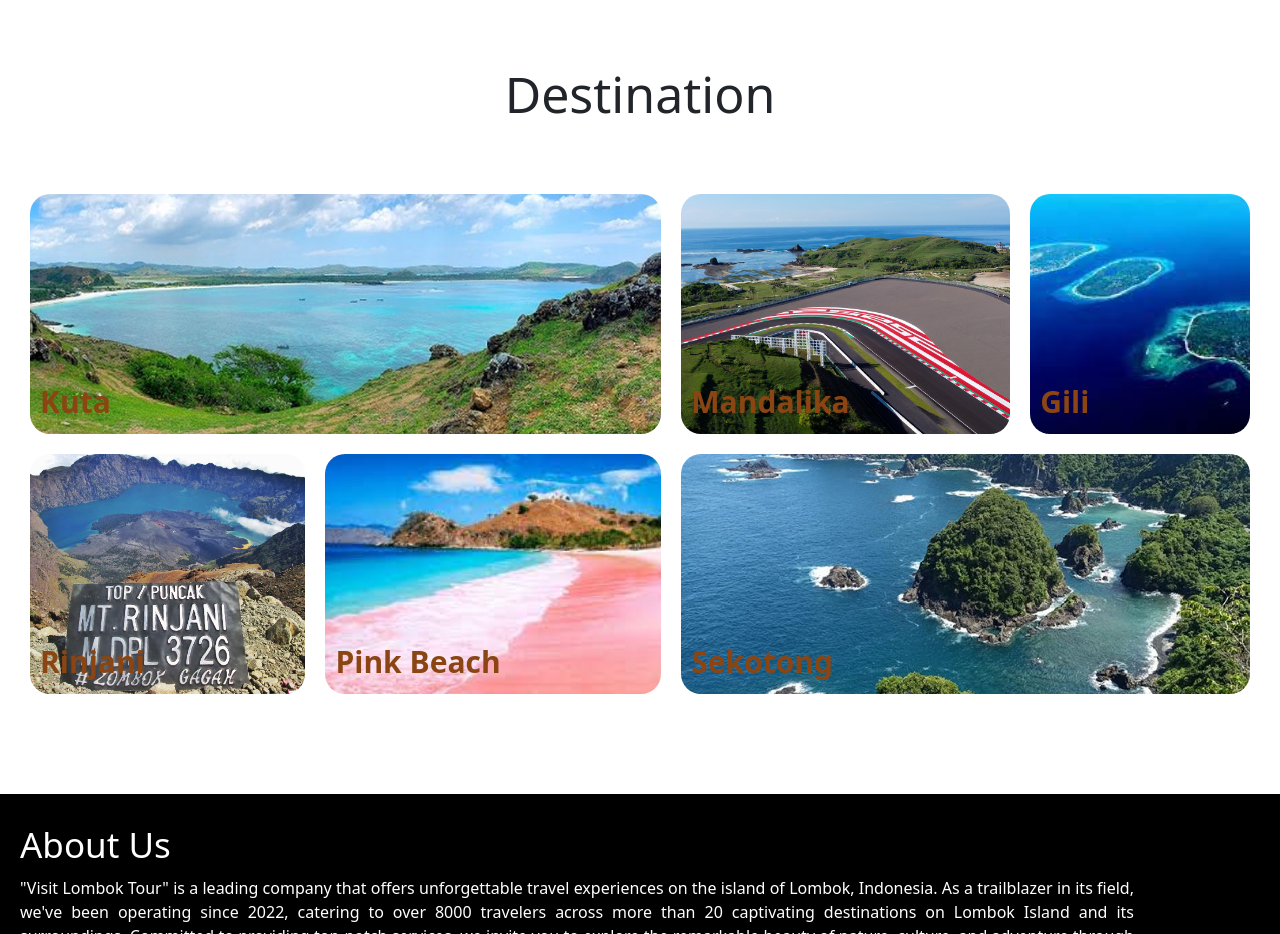
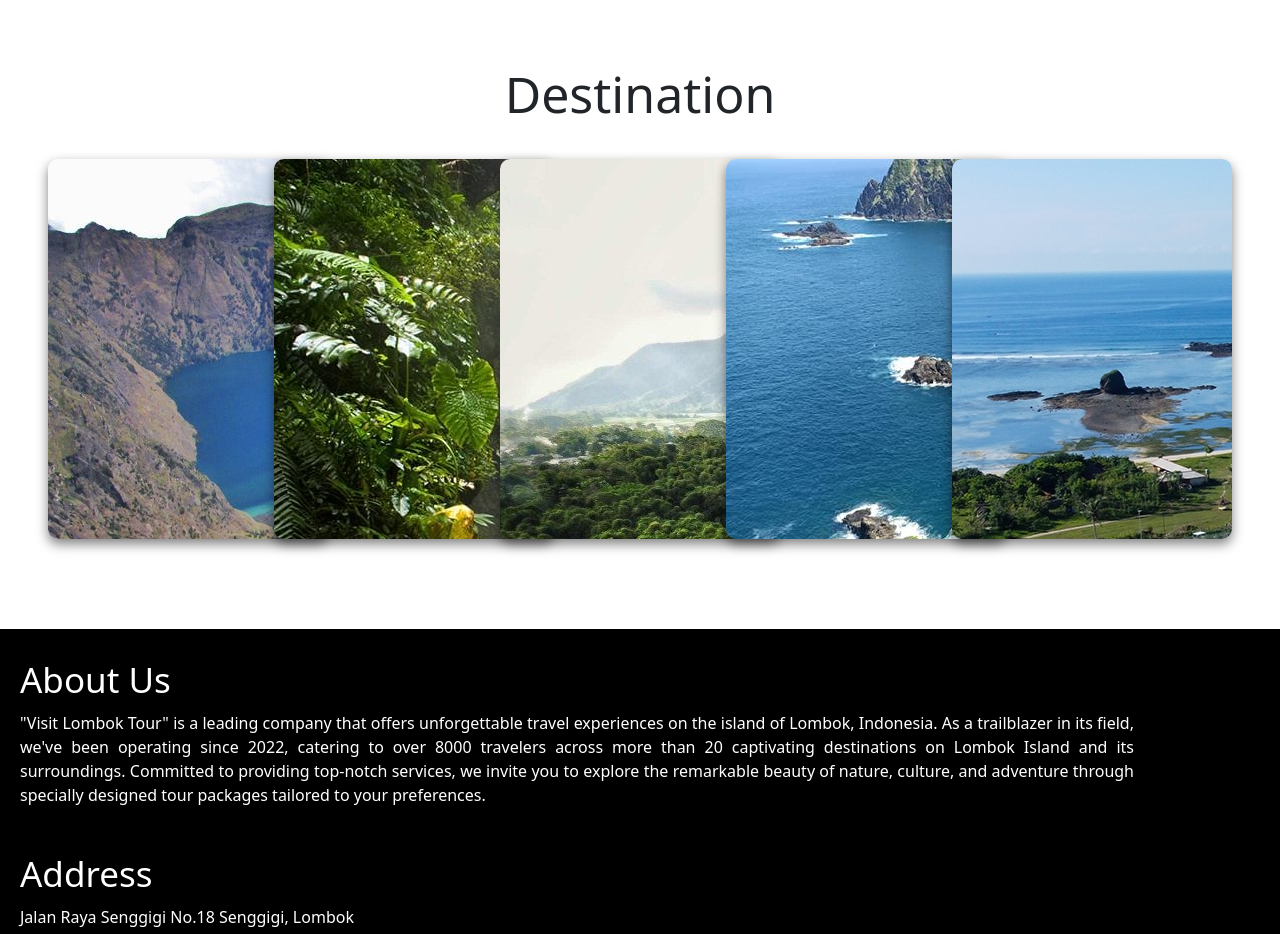
Before and after one commit to Aryanipuspitasari/presentation-heaven, a plain HTML site: page index.html in a window 1280 px wide. Shown: the part 1700-2634 px from the top of the page. Drawn offline with nearby package versions, Linux system fonts and the light colour scheme.

Commit message:
add animation in destination section

```diff
--- a/form.css
+++ b/form.css
@@ -11,7 +11,7 @@
   --main-text-color: black;
   --secondary-text-color: white;
   --third-text-color: #8b4513;
-  --fourth-text-color: midnightblue;
+  --fourth-text-color: #191970;
   --main-background-color: #11baee;
   --secondary-background-color: black;
   /* SOCIALMEDIA COLOR */
--- a/index.html
+++ b/index.html
@@ -158,43 +158,40 @@
       <section id="destination" class="destination">
         <h2>Destination</h2>
 
-        <div class="grid-container destination-cards">
-          <div class="grid-item dest-list">
-            <a href="#" target="_blank">Kuta</a>
+        <span class="bg-destination">
+          <div class="gallery">
+
+            <article class="card-gallery">
+              <figure>
+                <img src="./images/rinjani.jpg" alt="Mountain Rinjani" title="Mountain Rinjani">
+              </figure>
+            </article>
+
+            <article class="card-gallery">
+              <figure>
+                <img src="./images/senaru.jpg" alt="Senaru Waterfall" title="Senaru Waterfal">
+              </figure>
+            </article>
+
+            <article class="card-gallery">
+              <figure>
+                <img src="./images/sembalun.jpg" alt="Sembalun Village" title="Sembalun Village">
+              </figure>
+            </article>
+
+            <article class="card-gallery">
+              <figure>
+                <img src="./images/sekotong.jpg" alt="Sekotong Landscapes" title="Sekotong Landscapes">
+              </figure>
+            </article>
+
+            <article class="card-gallery">
+              <figure>
+                <img src="./images/mandalika.jpg" alt="Mandalika Circuit" title="Mandalika Circuit">
+              </figure>
+            </article>
           </div>
-
-          <div class="grid-item dest-list">
-            <a href="#" target="_blank">Mandalika</a>
-          </div>
-
-          <div class="grid-item dest-list">
-            <a href="#" target="_blank">Gili</a>
-          </div>
-
-          <div class="grid-item dest-list">
-            <a href="#" target="_blank">Rinjani</a>
-          </div>
-
-          <div class="grid-item dest-list">
-            <a href="#" target="_blank">Pink Beach</a>
-          </div>
-
-          <div class="grid-item dest-list">
-            <a href="#" target="_blank">Sekotong</a>
-          </div>
-
-          <!-- <div class="grid-item dest-list">
-            <a href="#" target="_blank">Senaru Waterfall</a>
-          </div>
-
-          <div class="grid-item dest-list">
-            <a href="#" target="_blank">Traditional Sasak Sade Village</a>
-          </div>
-
-          <div class="grid-item dest-list">
-            <a href="#" target="_blank">Sembalun</a>
-          </div> -->
-        </div>
+        </span>
       </section>
     </main>
 
--- a/style.css
+++ b/style.css
@@ -143,25 +143,6 @@ main {
   padding: 10px;
 }
 
-.destination .destination-cards {
-  padding: 20px;
-  margin-top: 50px;
-  display: grid;
-  gap: 20px;
-}
-
-.destination .dest-list {
-  transition: transform 0.3s ease;
-  cursor: pointer;
-}
-
-.destination .dest-list:hover {
-  transform: scale(0.9);
-  box-shadow: rgba(50, 50, 93, 0.25) 0px 50px 100px -20px,
-    rgba(0, 0, 0, 0.3) 0px 30px 60px -30px,
-    rgba(10, 37, 64, 0.35) 0px -2px 6px 0px inset;
-}
-
 .destination h2 {
   font-size: 50px;
   text-align: center;
@@ -169,63 +150,49 @@ main {
 
 }
 
-.destination a {
-  text-decoration: none;
+.bg-destination {
+  padding: 10px;
+  display: grid;
+  place-items: center;
+  height: auto;
+  margin-top: 10%;
 }
 
-.destination .dest-list {
-  width: 100%;
-  height: 30vh;
-  background-repeat: no-repeat;
-  background-size: cover;
-  background-position: 50% 50%;
+.gallery {
   display: flex;
-  justify-content: start;
-  align-items: end;
-  border-radius: 20px;
+  flex-direction: column;
 }
 
-.dest-list:nth-child(1) {
-  background-image: url(./images/kuta.jpg);
+.card-gallery {
+  position: relative;
+  left: 0;
+  width: 260px;
+  height: 340px;
+  border-radius: 10px;
+  transition: 1s ease-in-out;
+  overflow: hidden;
+  box-shadow: 0 5px 12px rgba(0, 0, 0, 0.5);
 }
 
-.dest-list:nth-child(2) {
-  background-image: url(./images/mandalika.jpg);
+.card-gallery:not(:first-child) {
+  margin-top: -150px;
 }
 
-.dest-list:nth-child(3) {
-  background-image: url(./images/gili.jpeg);
+.card-gallery:hover {
+  transform: scale(1.05);
+  z-index: 1;
+  font-weight: bold;
+  cursor: pointer;
 }
 
-.dest-list:nth-child(4) {
-  background-image: url(./images/rinjani.jpg);
+.card-gallery:hover ~ .card-gallery {
+  bottom: 55px;
 }
 
-.dest-list:nth-child(5) {
-  background-image: url(./images/pinkbeach.jpeg);
-}
-
-.dest-list:nth-child(6) {
-  background-image: url(./images/sekotong.jpg);
-}
-
-.dest-list:nth-child(7) {
-  background-image: url(./images/senaru.jpg);
-}
-
-.dest-list:nth-child(8) {
-  background-image: url(./images/sasak.jpeg);
-}
-
-.dest-list:nth-child(9) {
-  background-image: url(./images/sembalun.jpg);
-}
-
-.dest-list a {
-  color: var(--third-text-color);
-  font-size: 30px;
-  padding: 10px;
-  font-weight: bold;
+.card-gallery img {
+  height:100%;
+  object-fit: cover;
+  border: 6px;
 }
 
 /* POP UP */
@@ -393,49 +360,43 @@ footer .bg-socialmedia-container {
     justify-content: space-around;
   }
 
-  .destination .grid-container {
-    display: grid;
-    grid-template-areas:
-      "kuta kuta mandalika gili"
-      "rinjani pinkbeach sekotong sekotong"
-      "senaru sembalun sembalun sasak";
-    gap: 20px;
+  .bg-destination {
+    padding: 30px;
+    overflow: hidden;
+    margin-top: -5px;
   }
 
-  .grid-container .grid-item:nth-child(1) {
-    grid-area: kuta;
+  .gallery {
+    flex-direction: row;
+    left: calc(50%, -330px);
   }
 
-  .grid-container .grid-item:nth-child(2) {
-    grid-area: mandalika;
+  .card-gallery {
+    width: 260px;
+    height: 340px;
   }
 
-  .grid-container .grid-item:nth-child(3) {
-    grid-area: gili;
+  .card-gallery:not(:first-child) {
+    margin-top: 0;
+    margin-left: -140px;
   }
 
-  .grid-container .grid-item:nth-child(4) {
-    grid-area: rinjani;
+  .card-gallery:hover {
+    transform: translateY(-16px);
+    font-weight: bold;
+    cursor: pointer;
+    z-index: 0;
   }
 
-  .grid-container .grid-item:nth-child(5) {
-    grid-area: pinkbeach;
+  .card-gallery:hover ~ .card-gallery {
+    left: 144px;
+    bottom: 0;
   }
 
-  .grid-container .grid-item:nth-child(6) {
-    grid-area: sekotong;
-  }
-
-  .grid-container .grid-item:nth-child(7) {
-    grid-area: senaru;
-  }
-
-  .grid-container .grid-item:nth-child(8) {
-    grid-area: sasak;
-  }
-
-  .grid-container .grid-item:nth-child(9) {
-    grid-area: sembalun;
+  .card-gallery img {
+    height: 100%;
+    object-fit: cover;
+    border: 6px;
   }
 
 .popup-footer {
@@ -486,50 +447,29 @@ footer .bg-socialmedia-container {
     font-size: 20px;
   }
 
+  .bg-destination {
+    margin-top: -5px;
+  }
+
+  .card-gallery {
+    width: 280px;
+    height: 380px;
+  }
+
+  .card-gallery img {
+    height: 100%;
+  }
+
+  .card-gallery:not(:first-child) {
+    margin-left: -54px;
+  }
+
+  .card-gallery:hover ~ .card-gallery {
+    left: 55px;
+    bottom: 0;
+  }
+
   footer .about {
     width: 90%;
   }
 }
-
-
-/* SECOND HTML PAGE  */
-
-
-/* FORM */
-form {
-  display: flex;
-  flex-flow: column nowrap;
-  width: 100%;
-}
-
-fieldset {
-  border: none;
-}
-
-form h4,
-h3 {
-  margin: 0.7rem 0 0.2rem 0;
-}
-
-input,
-textarea,
-.submit-btn {
-  padding: 0.5rem;
-  border: 1px solid rgba(128, 128, 128, 0.65);
-  display: block;
-  width: 100%;
-  margin-top: 10px;
-  margin-bottom: 10px;
-  outline: none; /* Remove default outline */
-}
-
-.submit-btn {
-  width: 10rem;
-  margin-top: 0.5rem;
-  background: none;
-}
-
-input:focus,
-textarea:focus {
-  border-color: blue;
-}
```
Lines whose indentation alone changed are shown as unchanged.
